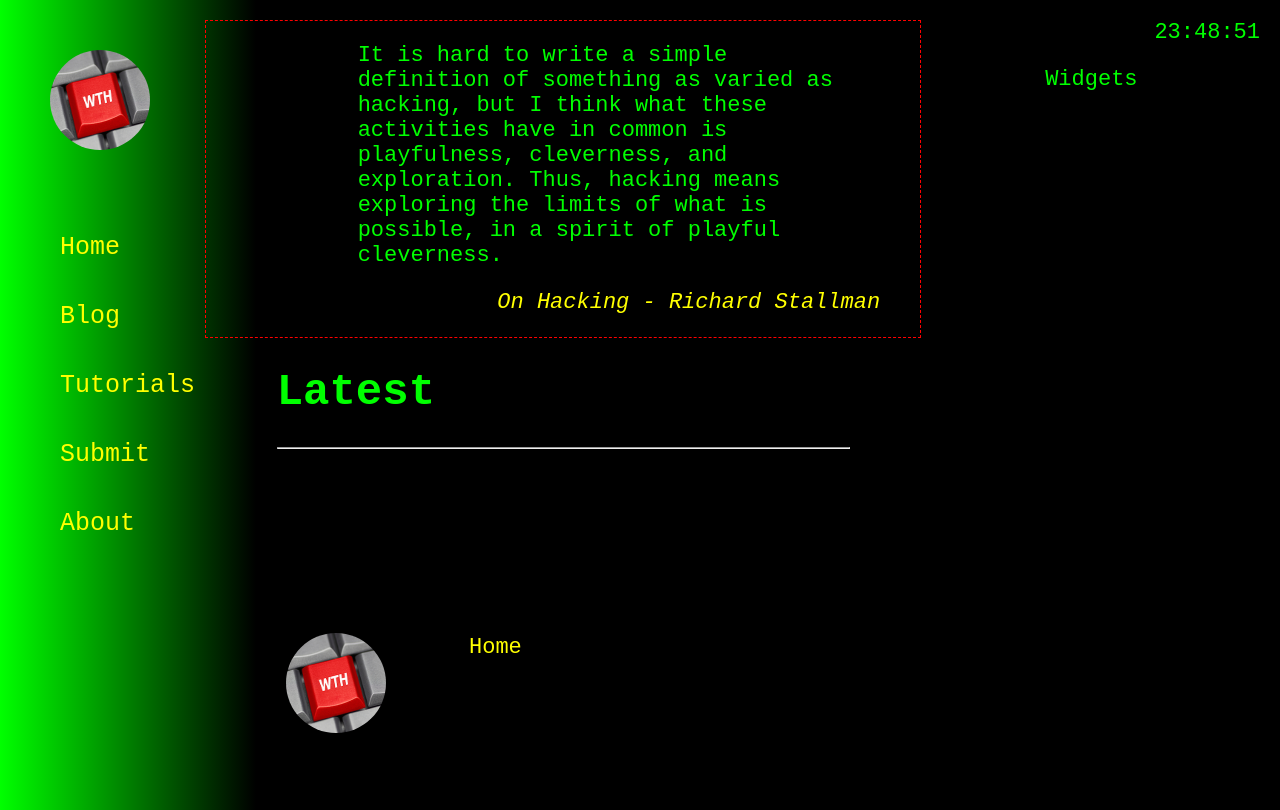
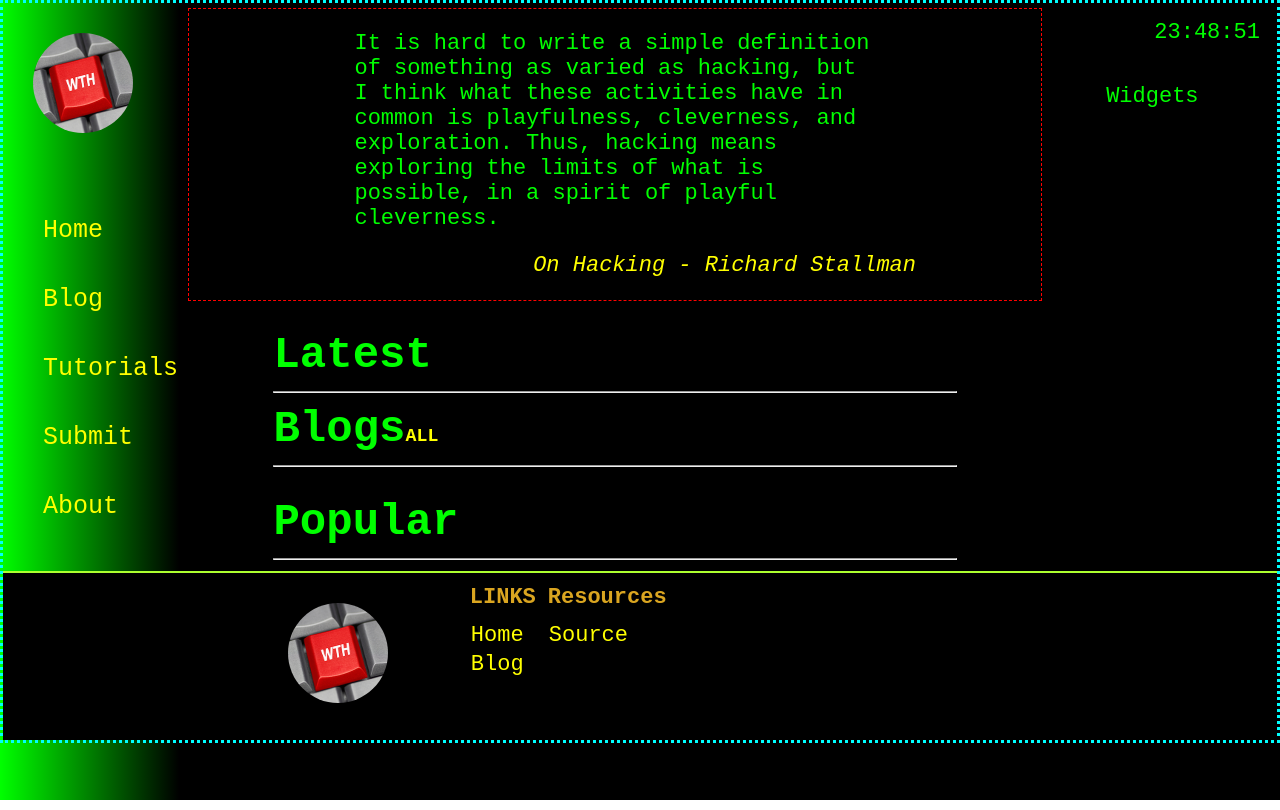
Before and after one commit to human-V-oid/whatthehack, a plain HTML site: page index.html in a window 1280 px wide. Drawn offline with Linux system fonts and the light colour scheme.

Commit message:
Initial index layout complete

```diff
--- a/index.html
+++ b/index.html
@@ -43,9 +43,13 @@
         </figure>
       </header>
 
-      <!-- Main content of the document  -->
+      <!-- Main content of the document -->
       <div class="main-content">
         <h1>Latest</h1>
+        <hr>
+        <h1 style="display: inline;">Blogs</h1><h5 style="display: inline;"><a href="./blogs.html">ALL</a></h5>
+        <hr>
+        <h1>Popular</h1>
         <hr>
       </div>
     </div>
@@ -74,11 +78,11 @@
           </tr>
           <tr>
             <td><a href="index.html">Home</a></td>
-            <td></td>
+            <td><a href="github.com/human-V-oid/whatthehack">Source</a></td>
           </tr>
           <tr>
-            <td>Blog</td>
-            <td>Git Repo</td>
+            <td><a href="./blog.html">Blog</a></td>
+            <td></td>
           </tr>
         </table>
       </div>
--- a/styles/style.css
+++ b/styles/style.css
@@ -1,16 +1,17 @@
 body {
-  height: 100vh;
-  width: 100vw;
+  /* height: 100vh; */
+  /* width: 100vw; */
   margin: 0;
   padding: 0;
   font-size: 22px;
   font-family: monospace;
-  background: linear-gradient(to right, #0f0, #000 20%);
+  border: 3px dotted cyan;
+  background: linear-gradient(to right, #0f0, #000 14%);
 }
 
 .wrapper {
-  margin: 10px;
-  padding: 10px;
+  margin: 0px;
+  padding: 0px;
   display: flex;
 }
 
@@ -33,7 +34,8 @@ body {
 }
 
 .top-quote {
-  padding-left: 10%;
+  padding: 0px 10%;
+  margin-top: 5px;
   border: 1px dashed #f00;
 }
 
@@ -41,15 +43,25 @@ body {
   padding: 0 10%;
 }
 
+hr {
+  size: 4px;
+  color: yellow;
+}
+
+h1 {
+  margin-bottom: 0;
+}
+
 .widget-tray{
   color: #0f0;
-  flex: 3;
-  padding-left: 10%;
+  flex: 2;
+  padding-left: 5%;
 }
 
 .time {
   flex: 1;
   text-align: right;
+  padding: 10%;
 }
 
 .site-branding {
@@ -83,6 +95,8 @@ figcaption {
   display: flex;
   height: 20%;
   padding: 0 20%;
+  border-top: 2px solid greenyellow;
+  background: black;
 }
 
 .footer-branding{
@@ -93,6 +107,11 @@ figcaption {
   flex: 4;
 }
 
+th {
+  color: goldenrod;
+  padding: 10px;
+  padding-left: 0;
+}
 a:link {
   color: yellow;
   text-decoration: none;
```
